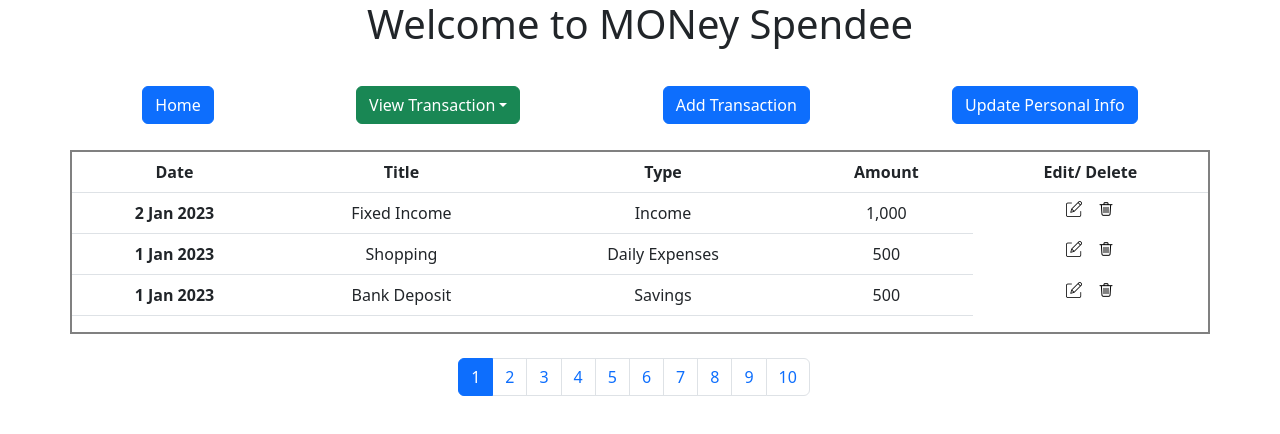
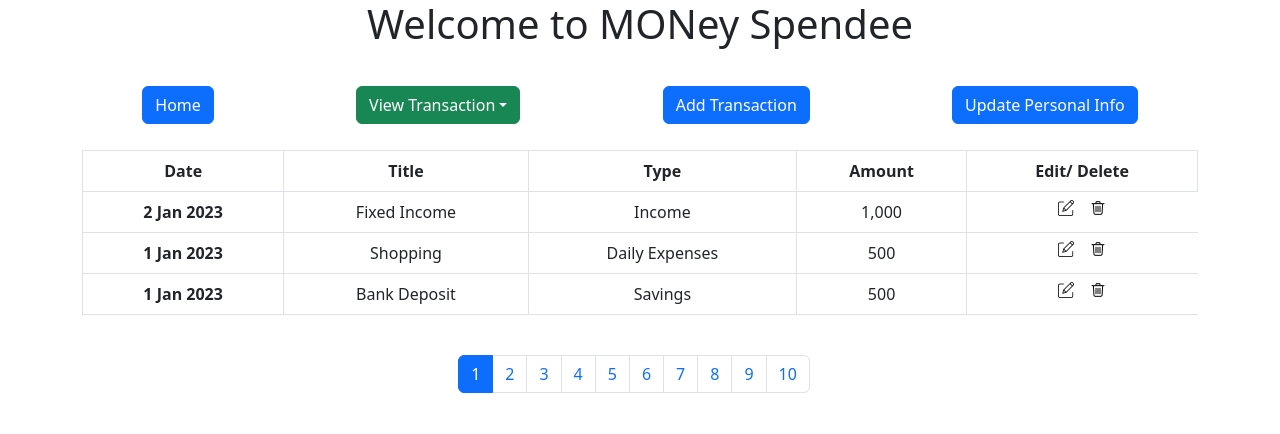
Before and after one commit to chonnikan-aue/money-spendee-client, a React (Create React App) app: page /table-view in a window 1280 px wide. Shown: the top 434 px of the page. Built offline with nearby package versions, Linux system fonts and the light colour scheme; the HTML template or start-up script is replaced by a standard one.

Commit message:
Solve Dropdown reloads the whole page

```diff
--- a/src/App.css
+++ b/src/App.css
@@ -20,6 +20,6 @@ nav {
   margin: 3% 0 2% 0;
 }
 
-.row:not(#income-box,#savings-box,#daily-expenses-box,#investment-box,#pagination-row,#dashboard-header-row,#pie-chart-row) {
+.row:not(#income-box,#savings-box,#daily-expenses-box,#investment-box,#pagination-row,#dashboard-header-row,#pie-chart-row,#table-row) {
   border: 2px solid grey;
 }
--- a/src/App.js
+++ b/src/App.js
@@ -62,9 +62,12 @@ function App() {
             View Transaction
           </Dropdown.Toggle>
           <Dropdown.Menu>
-            <Dropdown.Item href="/table-view">Table View</Dropdown.Item>
-            <Dropdown.Item href="/dashboard-view">Dashboard View</Dropdown.Item>
-            <Dropdown.Item href="/summary-view">Summary View</Dropdown.Item>
+            {/* <Dropdown.Item href="/table-view">Table View</Dropdown.Item> */}
+            <Dropdown.Item as={Link} to="/table-view">Table View</Dropdown.Item>
+            {/* <Dropdown.Item href="/dashboard-view">Dashboard View</Dropdown.Item> */}
+            <Dropdown.Item as={Link} to="/dashboard-view">Dashboard View</Dropdown.Item>
+            {/* <Dropdown.Item href="/summary-view">Summary View</Dropdown.Item> */}
+            <Dropdown.Item as={Link} to="/summary-view">Summary View</Dropdown.Item>
           </Dropdown.Menu>
         </Dropdown>
         <Link to="/add-transaction">
--- a/src/components/TableView/TableView.js
+++ b/src/components/TableView/TableView.js
@@ -19,8 +19,9 @@ const TableView = props => {
 
   return (
     <Container>
-      <Row>
-        <Table>
+      {/* {<script src="https://unpkg.com/bootstrap-table@1.21.2/dist/bootstrap-table.min.js"></script>}  */}
+      <Row id="table-row">
+        <Table bordered responsive>
           <thead>
             <tr>
               <th scope="col">Date</th>
```
Also changed, not shown: 1 other file (tests, documents, lock files or other folders).
